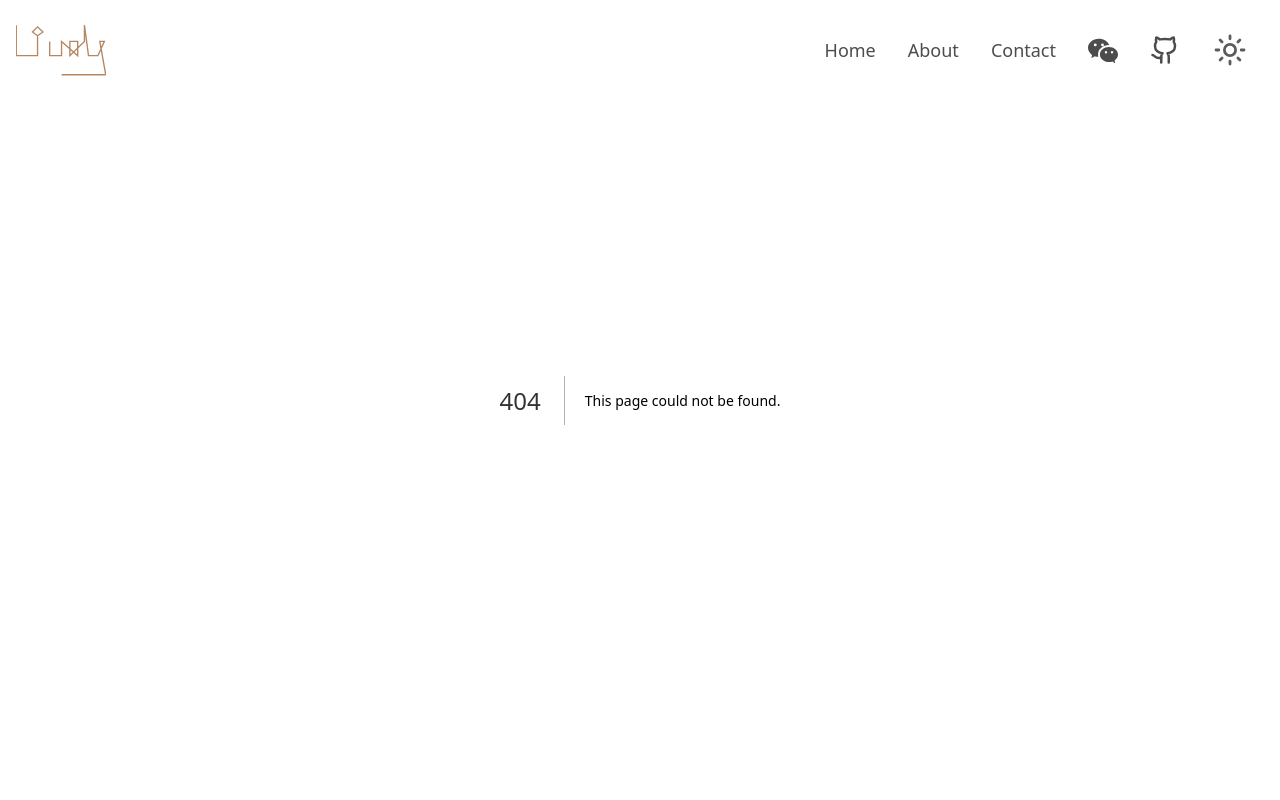
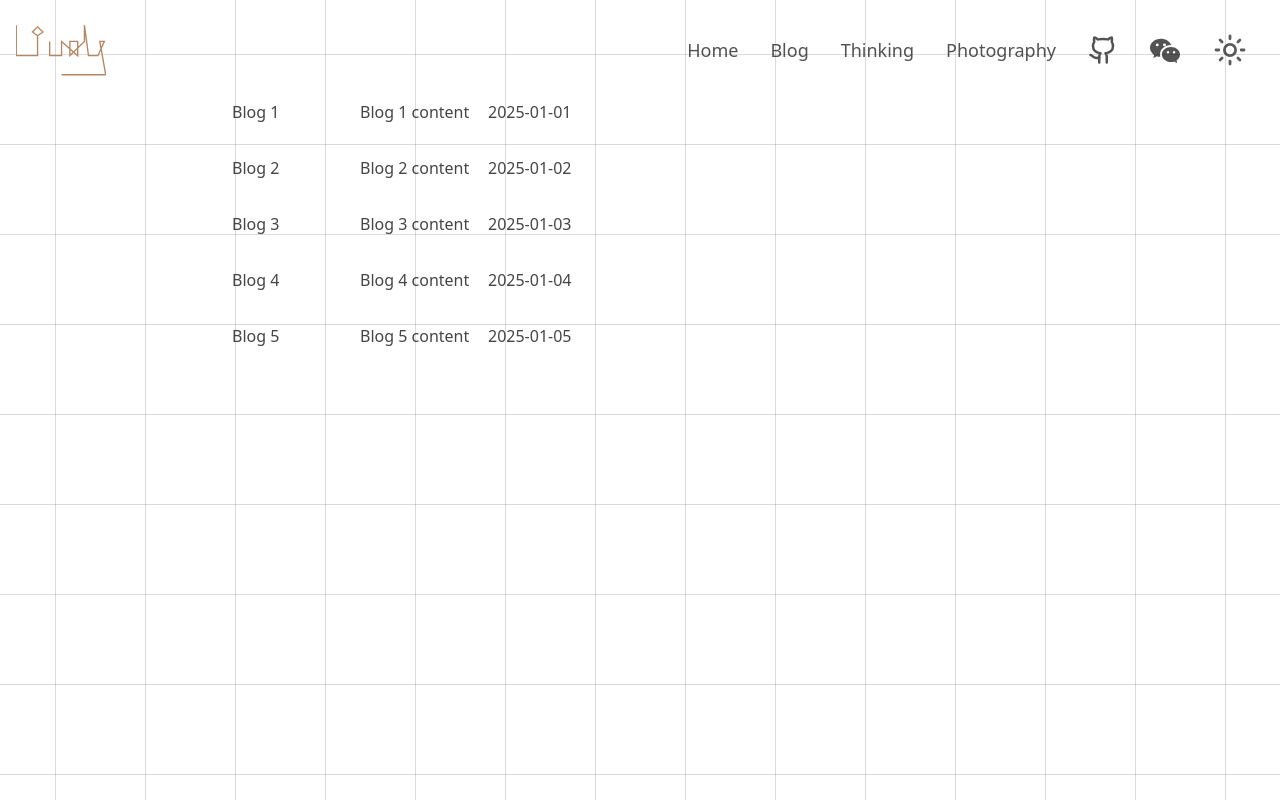
Before and after one commit to Liu-Daylilyjoy/mypage, a Next.js app: page /blog in a window 1280 px wide. Before the commit this address had no page. Built offline with nearby package versions, Linux system fonts and the light colour scheme.

Commit message:
feat(Navbar): 添加微信二维码，github链接，以及blog、thinking、photography等基础页面

```diff
--- /dev/null
+++ b/src/app/blog/page.tsx
@@ -0,0 +1,45 @@
+import BlogItem from "@/components/common/BlogItem/BlogItem"
+import ScrollProgress from "@/components/common/ScrollProgress/ScrollProgress"
+
+const bloglist = [
+  {
+    title: "Blog 1",
+    description: "Blog 1 content",
+    date: "2025-01-01",
+  },
+  {
+    title: "Blog 2",
+    description: "Blog 2 content",
+    date: "2025-01-02",
+  },
+  {
+    title: "Blog 3",
+    description: "Blog 3 content",
+    date: "2025-01-03",
+  },
+  {
+    title: "Blog 4",
+    description: "Blog 4 content",
+    date: "2025-01-04",
+  },
+  {
+    title: "Blog 5",
+    description: "Blog 5 content",
+    date: "2025-01-05",
+  }
+]
+
+export default function Blog() {
+  return (
+    <>
+      <ScrollProgress />
+      <div className="px-10 pt-25">
+        <div className="max-w-3xl">
+          {bloglist.map((blog) => (
+            <BlogItem key={blog.title} {...blog} />
+          ))}
+        </div>
+      </div>
+    </>
+  )
+}
--- a/src/app/globals.css
+++ b/src/app/globals.css
@@ -140,6 +140,32 @@
     transform-origin: center;
     stroke: #303030;
     animation-delay: 0s;
+  }
+
+  .wechat {
+    position: relative;
+  }
+
+  .wechat::after {
+    content: '';
+    position: absolute;
+    top: 100%;
+    transform: translateX(-80%);
+    width: 200px;
+    aspect-ratio: 1;
+    background-image: url('/image/contact/wechat_code.png');
+    background-size: contain;
+    background-repeat: no-repeat;
+    background-position: center;
+    visibility: hidden;
+    z-index: 100;
+    margin-top: 20px;
+    border-radius: 8px;
+    box-shadow: 0 2px 10px rgba(0, 0, 0, 0.1);
+  }
+
+  .wechat:hover::after {
+    visibility: visible;
   }
 
   .light-shadow {
--- a/src/app/layout.tsx
+++ b/src/app/layout.tsx
@@ -15,8 +15,8 @@ const geistMono = Geist_Mono({
 });
 
 export const metadata: Metadata = {
-  title: "Create Next App",
-  description: "Generated by create next app",
+  title: "Liudy",
+  description: "Liu's personal website",
 };
 
 export default function RootLayout({
--- /dev/null
+++ b/src/app/photography/page.tsx
@@ -0,0 +1,7 @@
+export default function Blog() {
+  return (
+    <div>
+      <h1>I am photography!</h1>
+    </div>
+  )
+}
--- /dev/null
+++ b/src/app/thinking/page.tsx
@@ -0,0 +1,7 @@
+export default function Blog() {
+  return (
+    <div>
+      <h1>I am thinking!</h1>
+    </div>
+  )
+}
--- /dev/null
+++ b/src/components/common/BlogItem/BlogItem.tsx
@@ -0,0 +1,19 @@
+import React from 'react';
+
+interface BlogItemProps {
+  title: string;
+  description: string;
+  date: string;
+}
+
+const BlogItem: React.FC<BlogItemProps> = (blog) => {
+  return (
+    <div className="flex justify-center mb-4 h-10">
+      <h3 className="text-primary/80 w-32">{blog.title}</h3>
+      <p className="text-primary/80 w-32">{blog.description}</p>
+      <p className="text-primary/80 w-32">{blog.date}</p>
+    </div>
+  )
+}
+
+export default BlogItem;
--- a/src/components/common/Navbar/Navbar.tsx
+++ b/src/components/common/Navbar/Navbar.tsx
@@ -12,20 +12,22 @@ const navbarItems = [
     href: "/"
   },
   {
-    title: "About",
-    href: "/about"
+    title: "Blog",
+    href: "/blog"
   },
   {
-    title: "Contact",
-    href: "/contact"
+    title: "Thinking",
+    href: "/thinking"
   },
   {
-    href: "/wechat",
-    icon: <BsWechat size={30} />
+    title: "Photography",
+    href: "/photography"
   },
   {
-    href: "/github",
-    icon: <LuGithub size={30} />
+    icon: <a href="https://github.com/Liu-Daylilyjoy" target="_blank"><LuGithub size={30} /></a>
+  },
+  {
+    icon: <span className="wechat"><BsWechat size={30} /></span>
   }
 ]
 
--- a/src/components/common/Navbar/NavbarItem.tsx
+++ b/src/components/common/Navbar/NavbarItem.tsx
@@ -3,16 +3,23 @@ import Link from 'next/link';
 
 interface NavbarItemProps {
   title?: string;
-  href: string;
+  href?: string;
   icon?: React.ReactNode;
 }
 
 const NavbarItem: React.FC<NavbarItemProps> = ({ title, href, icon }) => {
   return (
-    <Link href={href} className="text-lg mr-8 opacity-70 hover:opacity-100 transition-opacity duration-300">
-      {icon}
-      {title}
-    </Link>
+    <>
+      {icon ? (
+        <div className="text-lg mr-8 opacity-70 hover:opacity-100 transition-opacity duration-300">
+          {icon}
+        </div>
+      ) : (
+        <Link href={href || '/'} className="text-lg mr-8 opacity-70 hover:opacity-100 transition-opacity duration-300">
+          {title}
+        </Link>
+      )}
+    </>
   )
 }
 
```
Also changed, not shown: public/image/contact/wechat_code.png (added), src/components/common/FullPageComponent/FullPageComponent.tsx (deleted).
